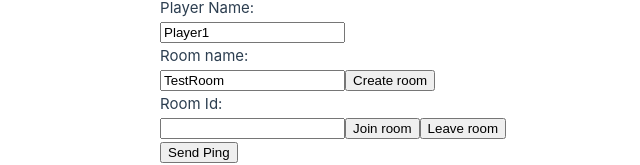
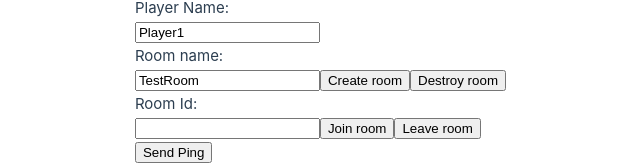
Before and after one commit to MrUnLucks/Isaac_Four_Souls_Client, a Vue app: page / in a window 1280 px wide. Shown: the part 332-497 px from the top of the page, without its empty margins (134-774 px from the left). Built offline with nearby package versions, Linux system fonts and the light colour scheme; no server answers; the HTML template or start-up script is replaced by a standard one.

Commit message:
feat: destroy room

```diff
--- a/src/components/HomePage.vue
+++ b/src/components/HomePage.vue
@@ -17,6 +17,7 @@
     <p>Room name:</p>
     <input type="text" v-model="roomName" />
     <button @click="createRoomHandler">Create room</button>
+    <button @click="destroyRoomHandler">Destroy room</button>
     <p>Room Id:</p>
     <input type="text" v-model="roomId" />
     <button @click="joinRoomHandler">Join room</button>
@@ -38,13 +39,14 @@
 </template>
 
 <script setup lang="ts">
-import { ref, computed, watch } from 'vue'
+import { ref } from 'vue'
 import { useWebsocket } from '@/composables/useWebsocket'
 import {
   joinRoomMessage,
   createRoomMessage,
   leaveRoomMessage,
   pingMessage,
+  destroyRoomMessage,
 } from '@/utils/serverMessages'
 
 const { isConnected, sendMessage, socket } = useWebsocket()
@@ -91,6 +93,10 @@ const createRoomHandler = () => {
   socket.send(createRoomMessage(roomName.value, playerName.value))
 }
 
+const destroyRoomHandler = () => {
+  socket.send(destroyRoomMessage(roomId.value))
+}
+
 const joinRoomHandler = () => {
   socket.send(joinRoomMessage(connectionId.value, playerName.value, roomId.value))
 }
```
